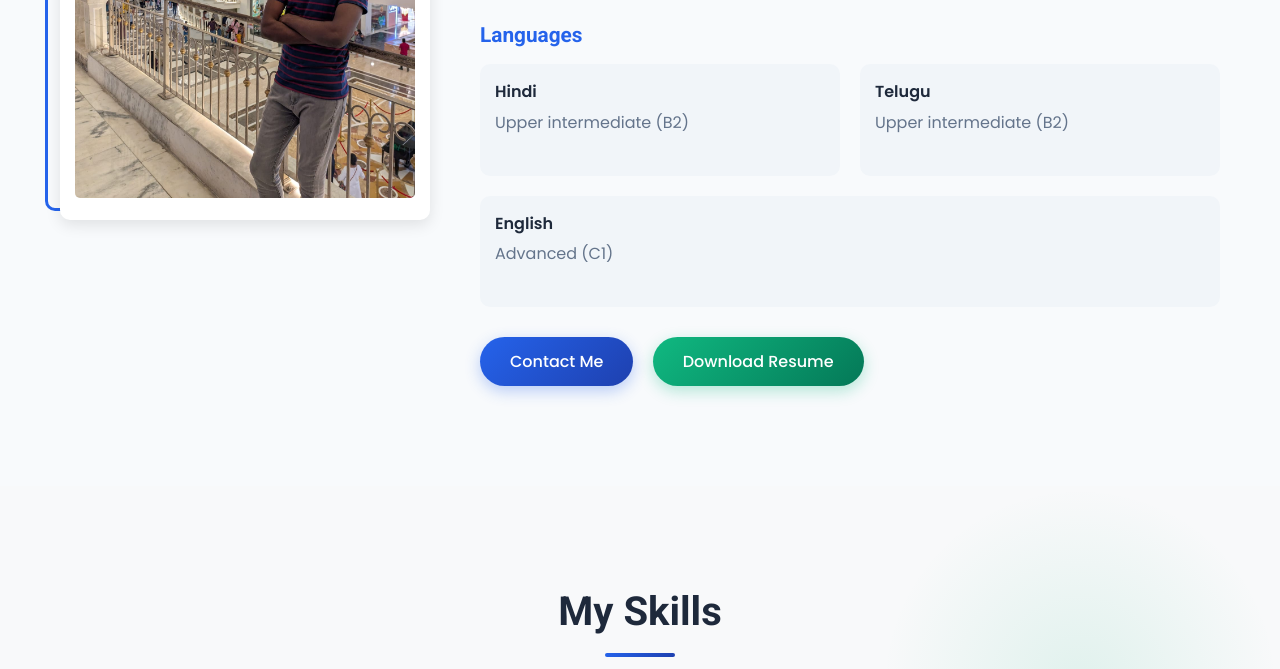
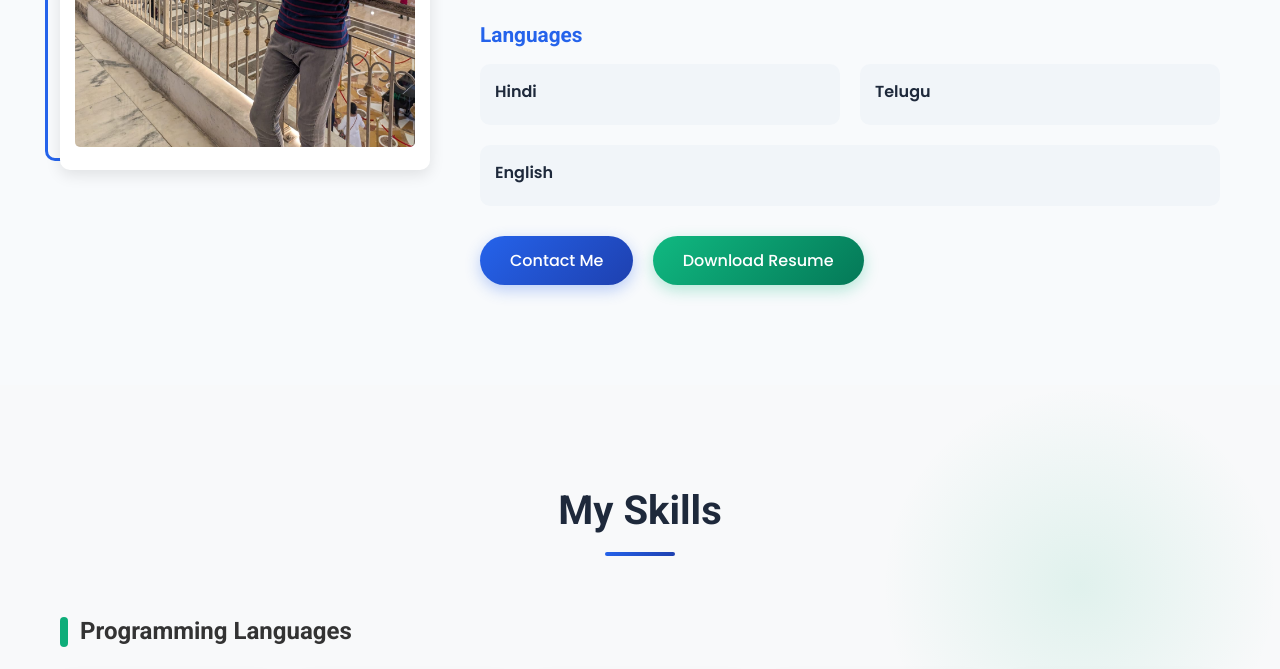
Before and after one commit to praveenlokku/portfolio, a plain HTML site: page index.html in a window 1280 px wide. Shown: the part 1467-2136 px from the top of the page. Drawn offline with nearby package versions, Linux system fonts and the light colour scheme.

Commit message:
Update index.html

```diff
--- a/index.html
+++ b/index.html
@@ -98,15 +98,12 @@
                             <div class="info-content">
                                 <div class="info-block">
                                     <div class="info-title">Hindi</div>
-                                    <p>Upper intermediate (B2)</p>
                                 </div>
                                 <div class="info-block">
                                     <div class="info-title">Telugu</div>
-                                    <p>Upper intermediate (B2)</p>
                                 </div>
                                 <div class="info-block">
                                     <div class="info-title">English</div>
-                                    <p>Advanced (C1)</p>
                                 </div>
                             </div>
                         </div>
```
